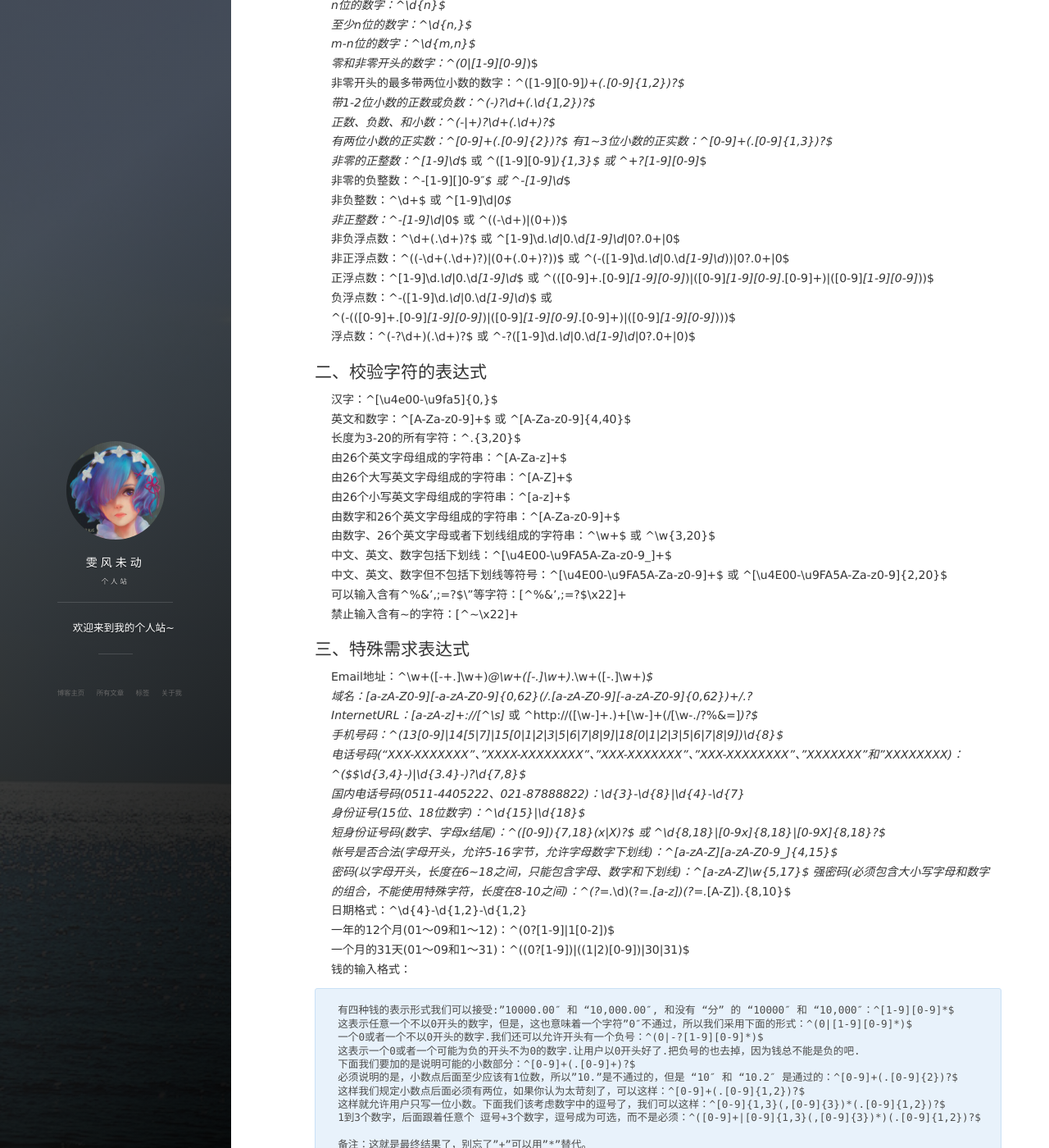
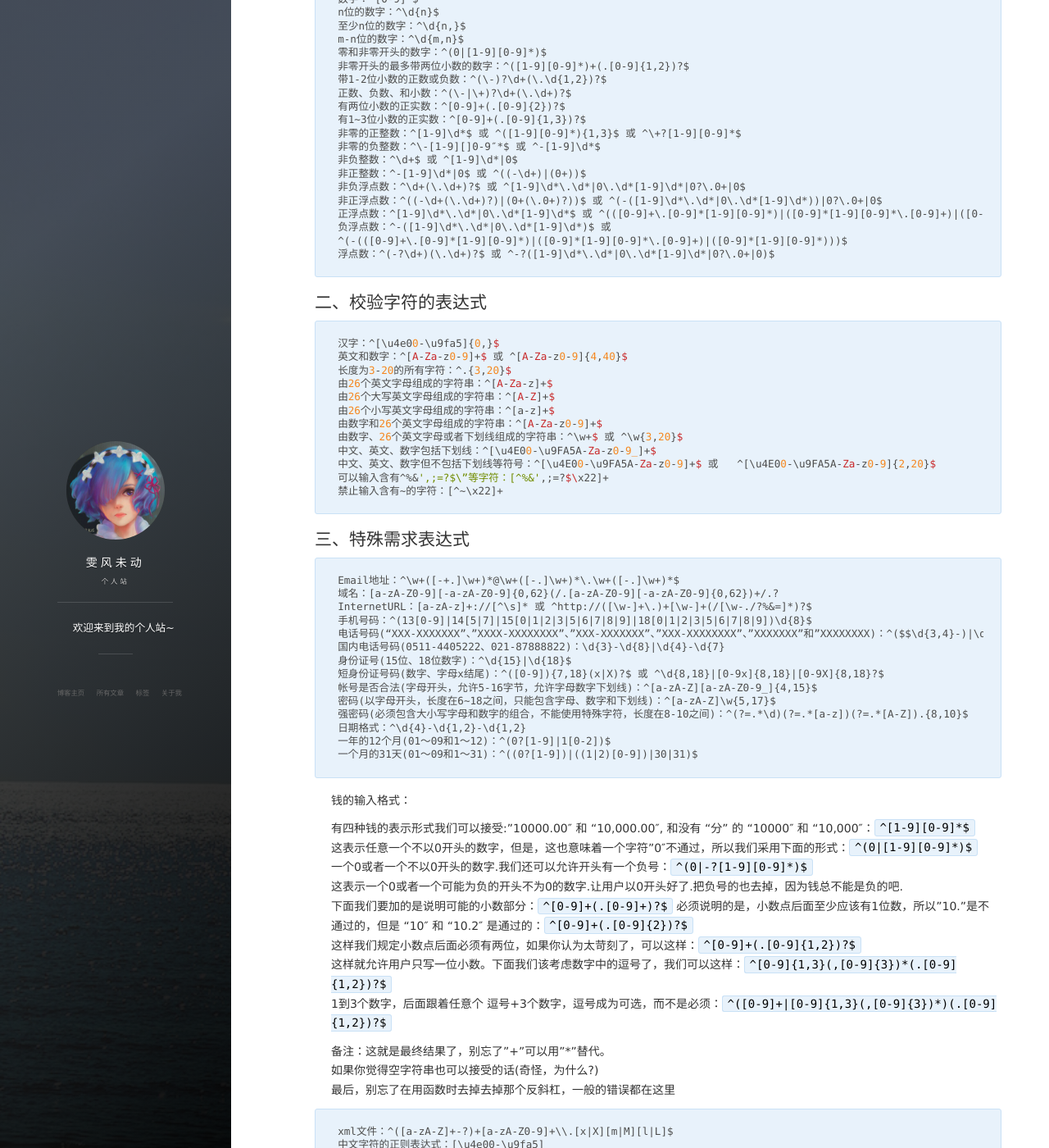
Before and after one commit to dawven/one, a Jekyll site: the page built from _posts/2017-03-01-正则表达式常用实例.md, in a window 1280 px wide and 1400 px high, scrolled down 201 px. Shown: the whole window at 82% size. Built offline with Jekyll 4.4.1, drawn with Linux system fonts in a browser that asks for light colours; nearby versions of some CDN libraries; comment, search, counter and statistics services are not loaded; some of the changed text lies outside the part shown.

Commit message:
修改代码显示格式问题

````diff
--- a/_posts/2017-03-01-正则表达式常用实例.md
+++ b/_posts/2017-03-01-正则表达式常用实例.md
@@ -8,6 +8,7 @@ tag: 正则表达式
 
 ## 一、校验数字的表达式
 
+```
 数字：^[0-9]*$
 n位的数字：^\d{n}$
 至少n位的数字：^\d{n,}$
@@ -28,9 +29,11 @@ m-n位的数字：^\d{m,n}$
 负浮点数：^-([1-9]\d*\.\d*|0\.\d*[1-9]\d*)$ 或
 ^(-(([0-9]+\.[0-9]*[1-9][0-9]*)|([0-9]*[1-9][0-9]*\.[0-9]+)|([0-9]*[1-9][0-9]*)))$
 浮点数：^(-?\d+)(\.\d+)?$ 或 ^-?([1-9]\d*\.\d*|0\.\d*[1-9]\d*|0?\.0+|0)$
+```
 
 ## 二、校验字符的表达式
 
+```
 汉字：^[\u4e00-\u9fa5]{0,}$
 英文和数字：^[A-Za-z0-9]+$ 或 ^[A-Za-z0-9]{4,40}$
 长度为3-20的所有字符：^.{3,20}$
@@ -43,9 +46,11 @@ m-n位的数字：^\d{m,n}$
 中文、英文、数字但不包括下划线等符号：^[\u4E00-\u9FA5A-Za-z0-9]+$ 或   ^[\u4E00-\u9FA5A-Za-z0-9]{2,20}$
 可以输入含有^%&',;=?$\”等字符：[^%&',;=?$\x22]+
 禁止输入含有~的字符：[^~\x22]+
+```
 
 ## 三、特殊需求表达式
 
+```
 Email地址：^\w+([-+.]\w+)*@\w+([-.]\w+)*\.\w+([-.]\w+)*$
 域名：[a-zA-Z0-9][-a-zA-Z0-9]{0,62}(/.[a-zA-Z0-9][-a-zA-Z0-9]{0,62})+/.?
 InternetURL：[a-zA-z]+://[^\s]* 或 ^http://([\w-]+\.)+[\w-]+(/[\w-./?%&=]*)?$
@@ -60,22 +65,24 @@ InternetURL：[a-zA-z]+://[^\s]* 或 ^http://([\w-]+\.)+[\w-]+(/[\w-./?%&=]*)?$
 日期格式：^\d{4}-\d{1,2}-\d{1,2}
 一年的12个月(01～09和1～12)：^(0?[1-9]|1[0-2])$
 一个月的31天(01～09和1～31)：^((0?[1-9])|((1|2)[0-9])|30|31)$
+```
 钱的输入格式：
 
-    有四种钱的表示形式我们可以接受:”10000.00″ 和 “10,000.00″, 和没有 “分” 的 “10000″ 和 “10,000″：^[1-9][0-9]*$
-    这表示任意一个不以0开头的数字，但是，这也意味着一个字符”0″不通过，所以我们采用下面的形式：^(0|[1-9][0-9]*)$
-    一个0或者一个不以0开头的数字.我们还可以允许开头有一个负号：^(0|-?[1-9][0-9]*)$
-    这表示一个0或者一个可能为负的开头不为0的数字.让用户以0开头好了.把负号的也去掉，因为钱总不能是负的吧.
-    下面我们要加的是说明可能的小数部分：^[0-9]+(.[0-9]+)?$
-    必须说明的是，小数点后面至少应该有1位数，所以”10.”是不通过的，但是 “10″ 和 “10.2″ 是通过的：^[0-9]+(.[0-9]{2})?$
-    这样我们规定小数点后面必须有两位，如果你认为太苛刻了，可以这样：^[0-9]+(.[0-9]{1,2})?$
-    这样就允许用户只写一位小数。下面我们该考虑数字中的逗号了，我们可以这样：^[0-9]{1,3}(,[0-9]{3})*(.[0-9]{1,2})?$
-    1到3个数字，后面跟着任意个 逗号+3个数字，逗号成为可选，而不是必须：^([0-9]+|[0-9]{1,3}(,[0-9]{3})*)(.[0-9]{1,2})?$
+有四种钱的表示形式我们可以接受:”10000.00″ 和 “10,000.00″, 和没有 “分” 的 “10000″ 和 “10,000″：`^[1-9][0-9]*$`
+这表示任意一个不以0开头的数字，但是，这也意味着一个字符”0″不通过，所以我们采用下面的形式：`^(0|[1-9][0-9]*)$`
+一个0或者一个不以0开头的数字.我们还可以允许开头有一个负号：`^(0|-?[1-9][0-9]*)$`
+这表示一个0或者一个可能为负的开头不为0的数字.让用户以0开头好了.把负号的也去掉，因为钱总不能是负的吧.
+下面我们要加的是说明可能的小数部分：`^[0-9]+(.[0-9]+)?$`
+必须说明的是，小数点后面至少应该有1位数，所以”10.”是不通过的，但是 “10″ 和 “10.2″ 是通过的：`^[0-9]+(.[0-9]{2})?$`
+这样我们规定小数点后面必须有两位，如果你认为太苛刻了，可以这样：`^[0-9]+(.[0-9]{1,2})?$`
+这样就允许用户只写一位小数。下面我们该考虑数字中的逗号了，我们可以这样：`^[0-9]{1,3}(,[0-9]{3})*(.[0-9]{1,2})?$`
+1到3个数字，后面跟着任意个 逗号+3个数字，逗号成为可选，而不是必须：`^([0-9]+|[0-9]{1,3}(,[0-9]{3})*)(.[0-9]{1,2})?$`
 
-    备注：这就是最终结果了，别忘了”+”可以用”*”替代。
-    如果你觉得空字符串也可以接受的话(奇怪，为什么?)
-    最后，别忘了在用函数时去掉去掉那个反斜杠，一般的错误都在这里
+备注：这就是最终结果了，别忘了”+”可以用”*”替代。
+如果你觉得空字符串也可以接受的话(奇怪，为什么?)
+最后，别忘了在用函数时去掉去掉那个反斜杠，一般的错误都在这里
 
+```
 xml文件：^([a-zA-Z]+-?)+[a-zA-Z0-9]+\\.[x|X][m|M][l|L]$
 中文字符的正则表达式：[\u4e00-\u9fa5]
 双字节字符：[^\x00-\xff] (包括汉字在内，可以用来计算字符串的长度(一个双字节字符长度计2，ASCII字符计1))
@@ -86,3 +93,4 @@ HTML标记的正则表达式：<(\S*?)[^>]*>.*?</\1>|<.*? /> (网上流传的版
 中国邮政编码：[1-9]\d{5}(?!\d) (中国邮政编码为6位数字)
 IP地址：\d+\.\d+\.\d+\.\d+ (提取IP地址时有用)
 IP地址：((?:(?:25[0-5]|2[0-4]\\d|[01]?\\d?\\d)\\.){3}(?:25[0-5]|2[0-4]\\d|[01]?\\d?\\d))
+```
````
